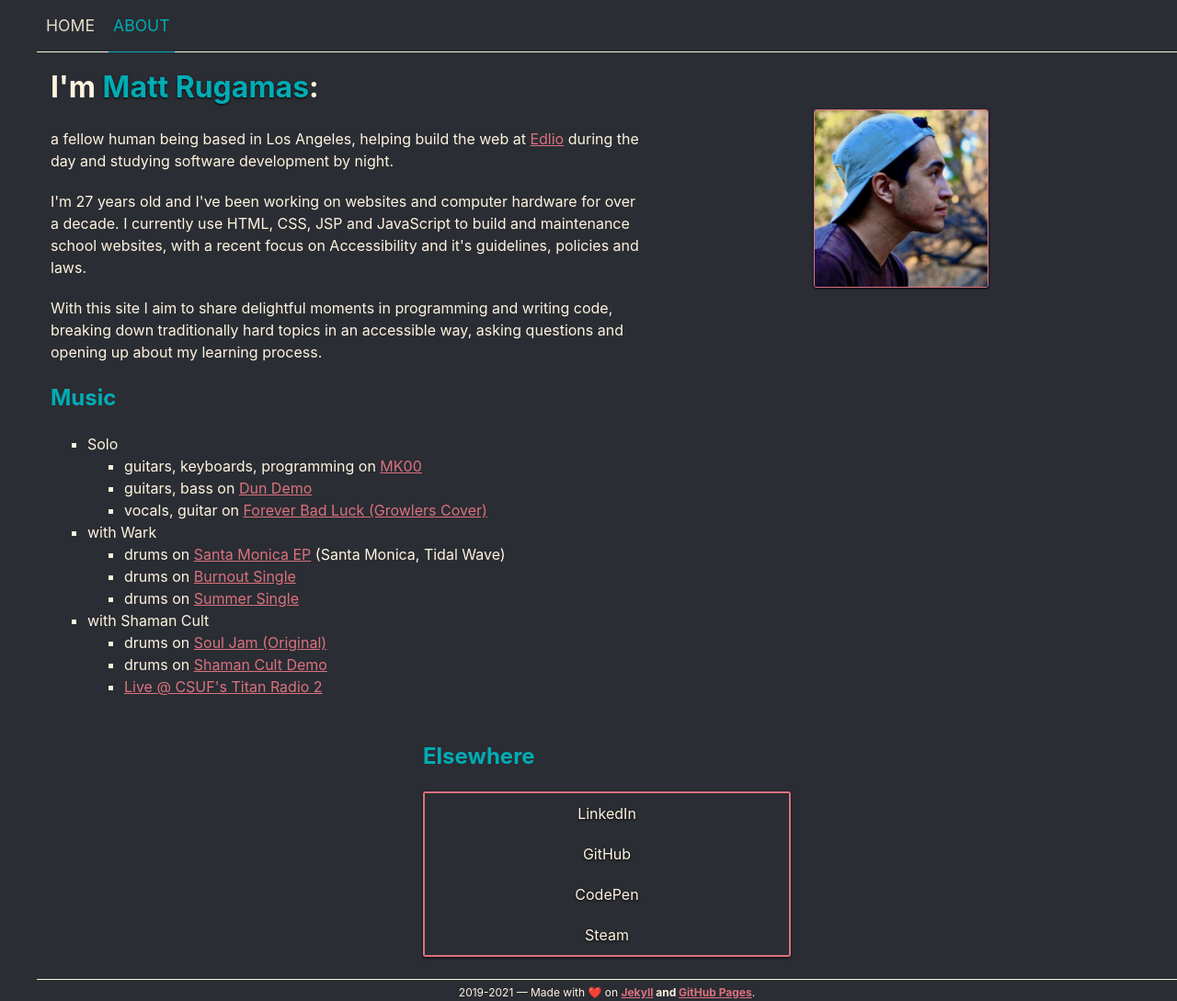
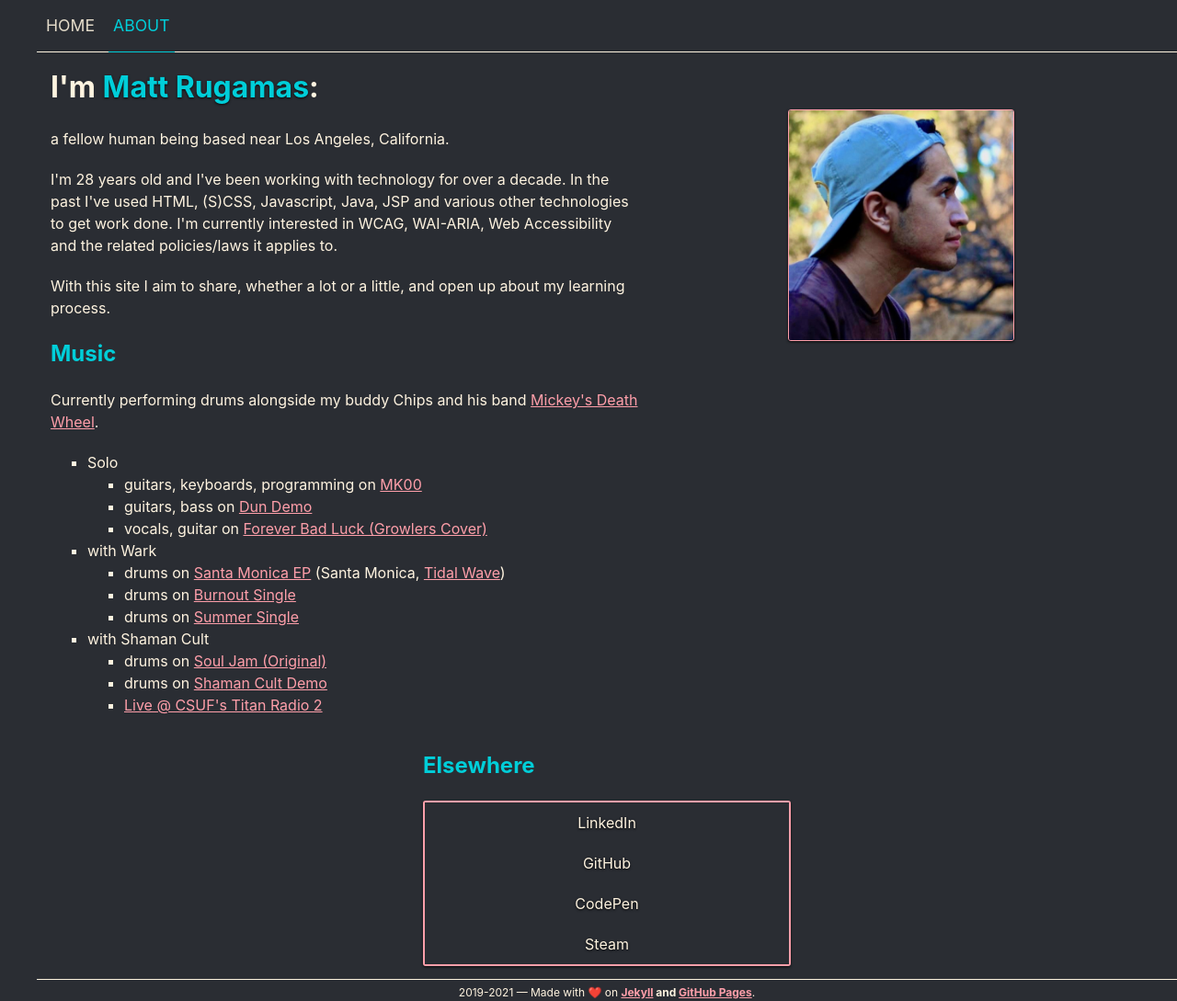
Before and after one commit to MattRugamas/mattrugamas.com, a Jekyll site: the page built from about.html, in a window 1280 px wide and 1089 px high. Shown: the whole window at 92% size. Built offline with Jekyll 4.4.1, drawn with Linux system fonts in a browser that asks for light colours.

Commit message:
Updating styling for a11y concerns and verbage

```diff
--- a/_includes/navigation.html
+++ b/_includes/navigation.html
@@ -1,4 +1,5 @@
 <header>
+  <a id="skipToMainContent" href="#mainContent">Skip to Main Content</a>
   <nav>
     <ul>{% for item in site.data.navigation %}
       <li>
--- a/_layouts/base.html
+++ b/_layouts/base.html
@@ -15,7 +15,6 @@
     {% seo %}
   </head>
   <body>
-    <a id="skipToMainContent" href="#mainContent">Skip to Main Content</a>
     {% include navigation.html %}
     {{ content }}
     <footer>
--- a/_sass/_settings.scss
+++ b/_sass/_settings.scss
@@ -6,8 +6,8 @@
 $selected: rgb(52, 56, 64);
 $text: rgb(255, 244, 224);
 $inactive: rgb(229, 220, 202);
-$links: rgb(218, 114, 126);
-$highlight: rgb(0, 172, 181);
+$links: rgb(255, 159, 170);
+$highlight: rgb(0, 206, 217);
 $dates: rgb(159, 203, 204);
 
 // $base: #474853;
--- a/_sass/index.scss
+++ b/_sass/index.scss
@@ -4,14 +4,30 @@
    color: $text;
 
    #skipToMainContent {
-      position: absolute;
-      top: 0;
-      &:hover,
-      &:focus {
-         z-index: 999999;
-         background-color: black;
-         color: white;
-         font-size: 1.5rem;
+      color: white;
+      background: black;
+      border: 0 !important;
+      clip: rect(1px, 1px, 1px, 1px) !important; /* 1 */
+      -webkit-clip-path: inset(50%) !important;
+      clip-path: inset(50%) !important; /* 2 */
+      height: 1px !important;
+      margin: -1px !important;
+      overflow: hidden !important;
+      padding: 0 !important;
+      position: absolute !important;
+      width: 1px !important;
+      white-space: nowrap !important; /* 3 */
+      &:focus,
+      &:active {
+         clip: auto !important;
+         -webkit-clip-path: none !important;
+         clip-path: none !important;
+         height: auto !important;
+         margin: auto !important;
+         overflow: visible !important;
+         width: auto !important;
+         white-space: normal !important;
+         z-index: 9;
       }
    }
 
@@ -176,5 +192,4 @@
    }
 }
 
-
 // build trigger
--- a/about.html
+++ b/about.html
@@ -5,15 +5,14 @@
 <section class="aboutMe">
   <!-- <p class="about-me">I'm just another student pursuing Computer Science at Santa Monica College from the suburbs of Los Angeles, California. I'm also currently doing Technical Support full-time for a leading global Edtech company.<br /><br />Currently I spend a lot of time on the web side working with SCSS/HTML/Java(script), as well as on the academic side using C++/Ruby/Python. I have a strong interest in Open Source softwares and the part we all play in making the web a better place. All the code for this site can be found <a href="https://github.com/MattRugamas/mattrugamas.com">here</a>. In the past I've <a href="http://www.shamancult.bandcamp.com/">played</a> <a href="https://www.youtube.com/watch?v=d0XhHuLBBIY&feature=youtu.be">music</a>, but these days I play just for the fun of it.<br /><br />With this site I aim to write about the various concepts and techniques I'm learning as a way to enforce material in my mind, and maybe help others who are in the same places I am.</p> -->
   <div id="aboutMeText">
-    <p class="about-me">a fellow human being based in Los Angeles, helping build the web at <a href="https://www.edlio.com">Edlio</a> during the day and studying software development by night.</p>
+    <p class="about-me">a fellow human being based near Los Angeles, California.</p>
 
-    <p class="about-me">I'm 27 years old and I've been working on websites and computer hardware for over a decade. I currently use HTML, CSS, JSP and JavaScript to build and maintenance school websites, with a recent focus on Accessibility and it's guidelines, policies and laws.</p>
+    <p class="about-me">I'm 28 years old and I've been working with technology for over a decade. In the past I've used HTML, (S)CSS, Javascript, Java, JSP and various other technologies to get work done. I'm currently interested in WCAG, WAI-ARIA, Web Accessibility and the related policies/laws it applies to.</p>
 
-    <p class="about-me">
-      With this site I aim to share delightful moments in programming and writing code, breaking down traditionally hard topics in an accessible way, asking questions and opening up about my learning process.
-    </p>
+    <p class="about-me">With this site I aim to share, whether a lot or a little, and open up about my learning process.</p>
 
     <h2>Music</h2>
+    <p class="about-me">Currently performing drums alongside my buddy Chips and his band <a href="https://open.spotify.com/artist/5rDYqHlsdq9m9Siju1c340?si=veD_zR75R8KEvhy9oBOm7g">Mickey's Death Wheel</a>.</p>
     <ul>
       <li>Solo</li>
       <ul>
@@ -23,7 +22,7 @@
       </ul>
       <li>with Wark</li>
       <ul>
-        <li>drums on <a href="https://open.spotify.com/album/7s6l9Eh6Z6GynvJXmKfvLr?si=UVNw4fpkTH6CRLVBlxaUiQ">Santa Monica EP</a> (Santa Monica, Tidal Wave)</li>
+        <li>drums on <a href="https://soundcloud.com/warkmusic/tracks">Santa Monica EP</a> (Santa Monica, <a href="youtu.be/Aodzd-Bmvrs">Tidal Wave</a>)</li>
         <li>drums on <a href="https://open.spotify.com/track/1f5R3TDPStrJBFQfHeTZmz?si=ZiYq6o7YSsimz8IscxFPTQ">Burnout Single</a></li>
         <li>drums on <a href="https://open.spotify.com/track/0oWCN1BVjnJvO5BGz7fipv?si=VDOCSFL0QyCdpLkJzBFb8A">Summer Single</a></li>
       </ul>
@@ -36,7 +35,7 @@
     </ul>
   </div>
 
-  <img id="selfie" src="/assets/img/default.jpeg" alt="Selfie in Glendora's Hills" height="192" width="188" />
+  <img id="selfie" src="/assets/img/default.jpeg" alt="Selfie in Glendora's Hills" height="250" width="auto" />
 
 </section>
 
```
Also changed, not shown: _posts/2021-3-09-Hello Again.md (deleted, +0 -10 lines).
